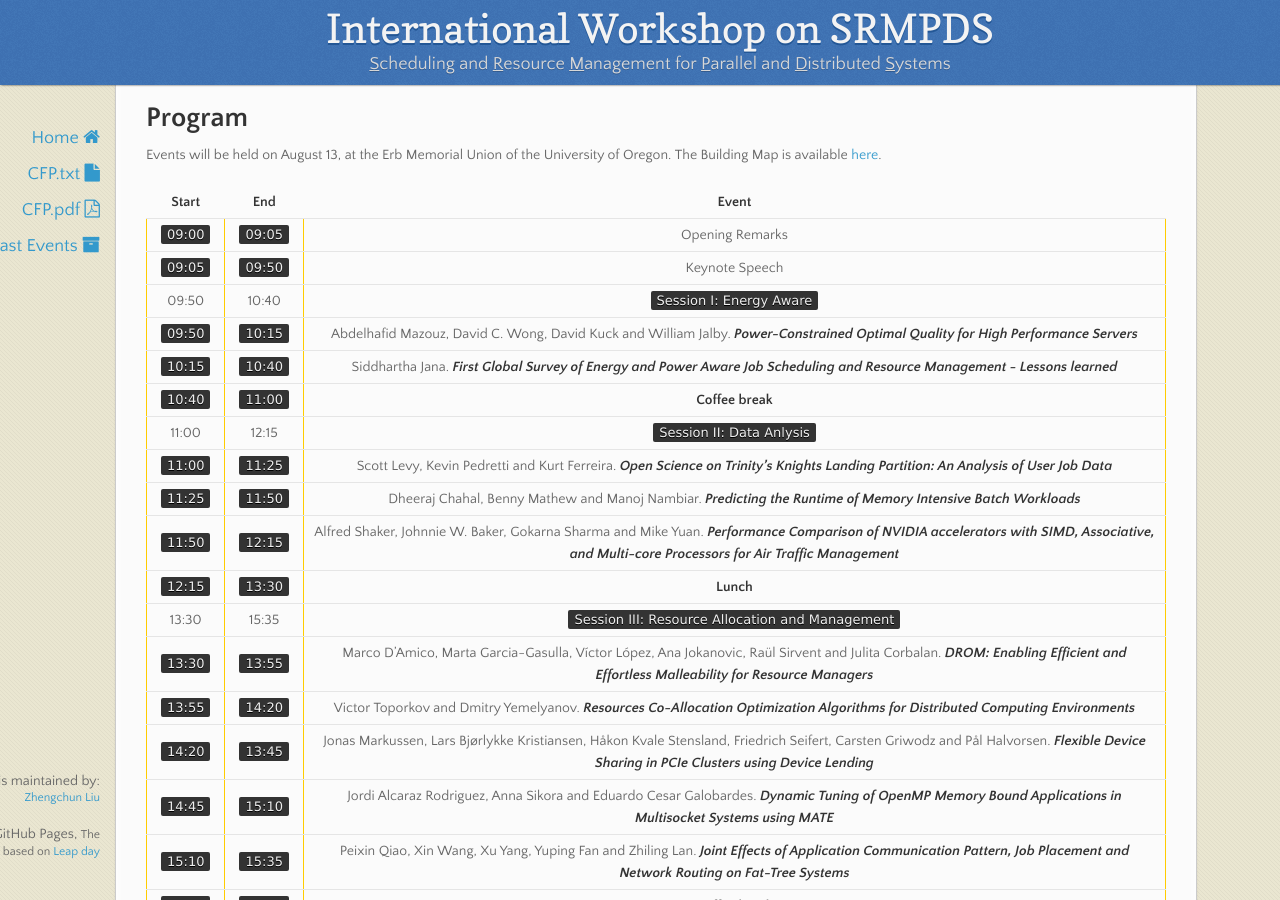
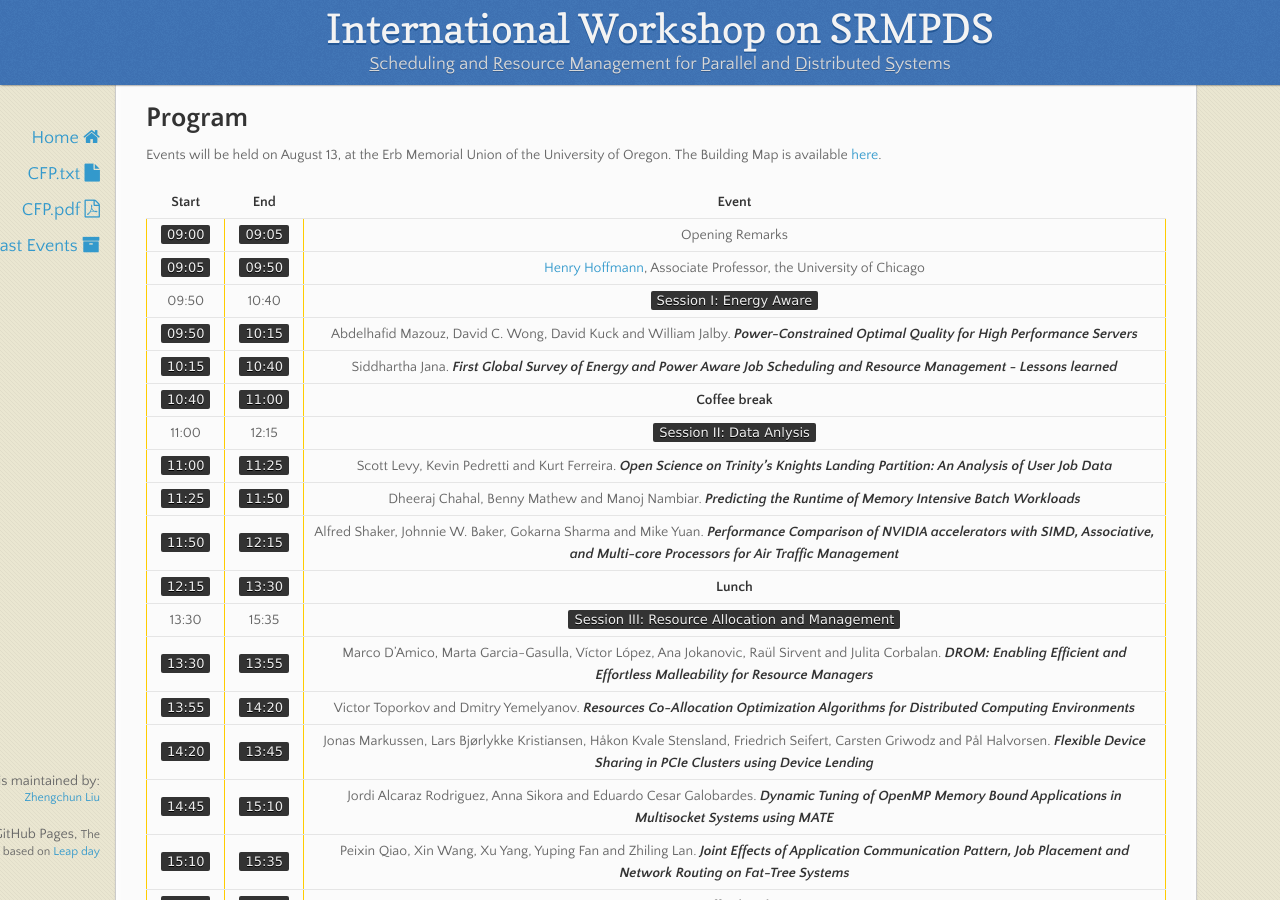
Before and after one commit to srmpds/srmpds.github.io, a Jekyll site: the page built from index.md, in a window 1280 px wide and 900 px high, scrolled down 1292 px. Built offline with Jekyll 4.4.1, drawn with Linux system fonts in a browser that asks for light colours; nearby versions of some CDN libraries.

Commit message:
add, delete, polish etc.

```diff
--- a/index.md
+++ b/index.md
@@ -52,7 +52,7 @@ Events will be held on August 13, at the Erb Memorial Union of the University of
 | __Start__ | __End__ | __Event__ |
 | :---: | :---: | :----: |
 | `09:00` | `09:05` | Opening Remarks |
-| `09:05` | `09:50` | Keynote Speech |
+| `09:05` | `09:50` | [Henry Hoffmann](http://people.cs.uchicago.edu/~hankhoffmann/), Associate Professor, the University of Chicago|
 | 09:50 | 10:40 | `Session I: Energy Aware` |
 | `09:50` | `10:15` | Abdelhafid Mazouz, David C. Wong, David Kuck and William Jalby. ___Power-Constrained Optimal Quality for High Performance Servers___ |
 | `10:15` | `10:40` | Siddhartha Jana. ___First Global Survey of Energy and Power Aware Job Scheduling and Resource Management - Lessons learned___ |
```
